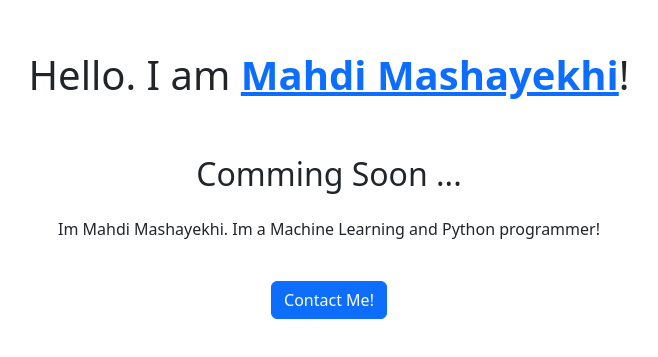
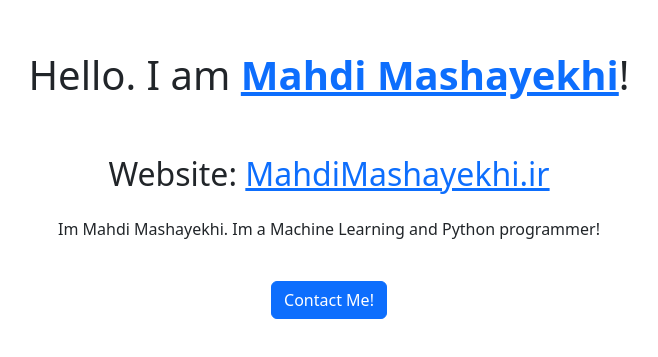
Before and after one commit to MahdiMashayekhi-AI/Mashayekhi, a plain HTML site: page index.html in a window 1280 px wide. Shown: the part 203-560 px from the top of the page, without its empty margins (311-969 px from the left). Drawn offline with nearby package versions, Linux system fonts and the light colour scheme.

Commit message:
Update index.html

```diff
--- a/index.html
+++ b/index.html
@@ -12,7 +12,7 @@
     </head>
     <body class="p-5 text-center" onload="typeWriter()">
         <h1 id="text" class="text-center">Hello. I am <a href="https://mahdimashayekhi.ir"><strong>Mahdi Mashayekhi</strong></a>!</h1>
-        <h2 class="mt-5 mb-4">Comming Soon ...</h2>
+        <h2 class="mt-5 mb-4">Website: <a href="https://mahdimashayekhi.ir">MahdiMashayekhi.ir</a></h2>
         <p id="demo">Im Mahdi Mashayekhi.</p>
 
         <a href="http://mahdimashayekhi.ir" target="_blank" rel="noopener noreferrer"><button class="btn btn-primary m-4">Contact Me!</button></a>
```
